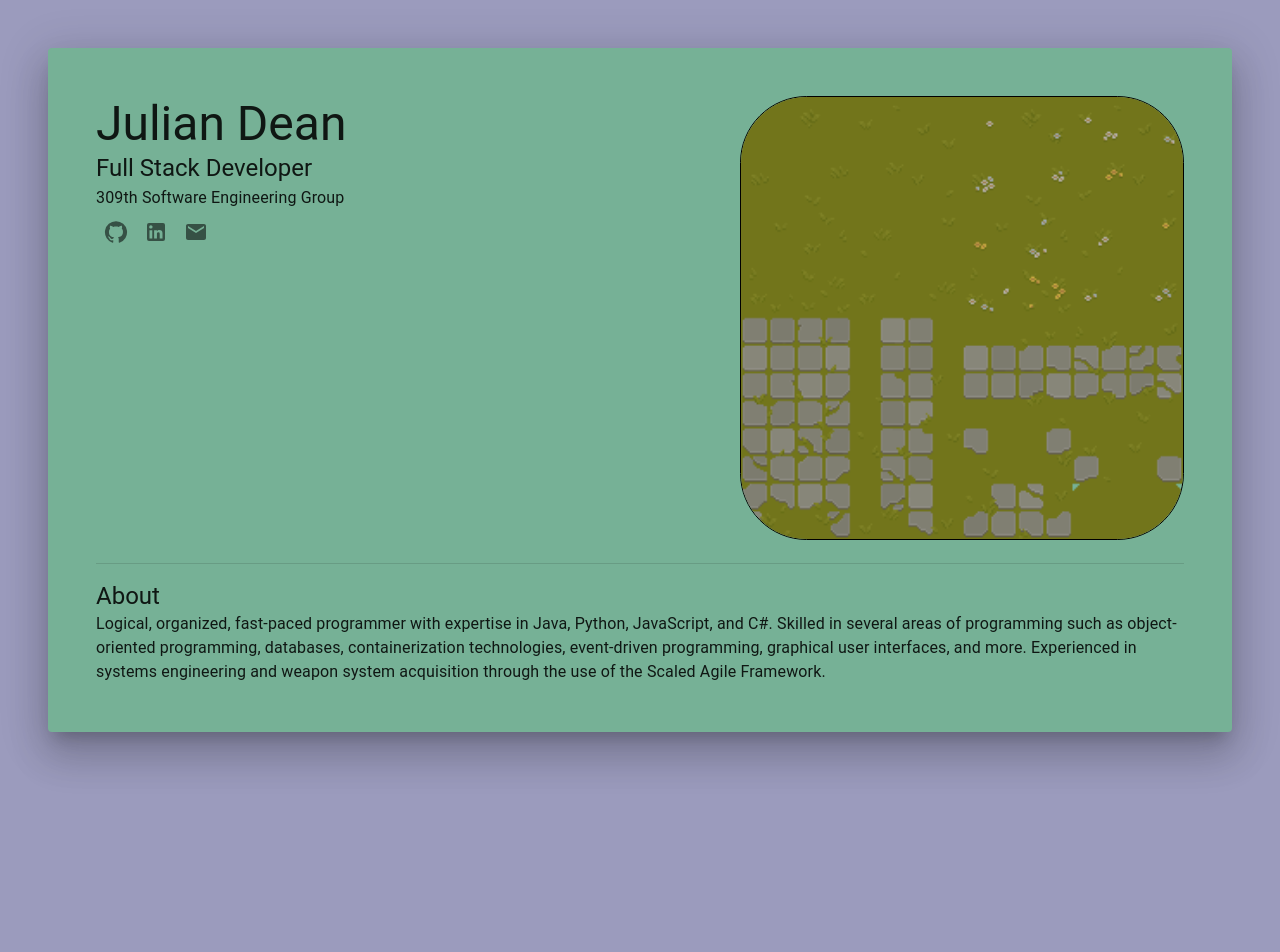
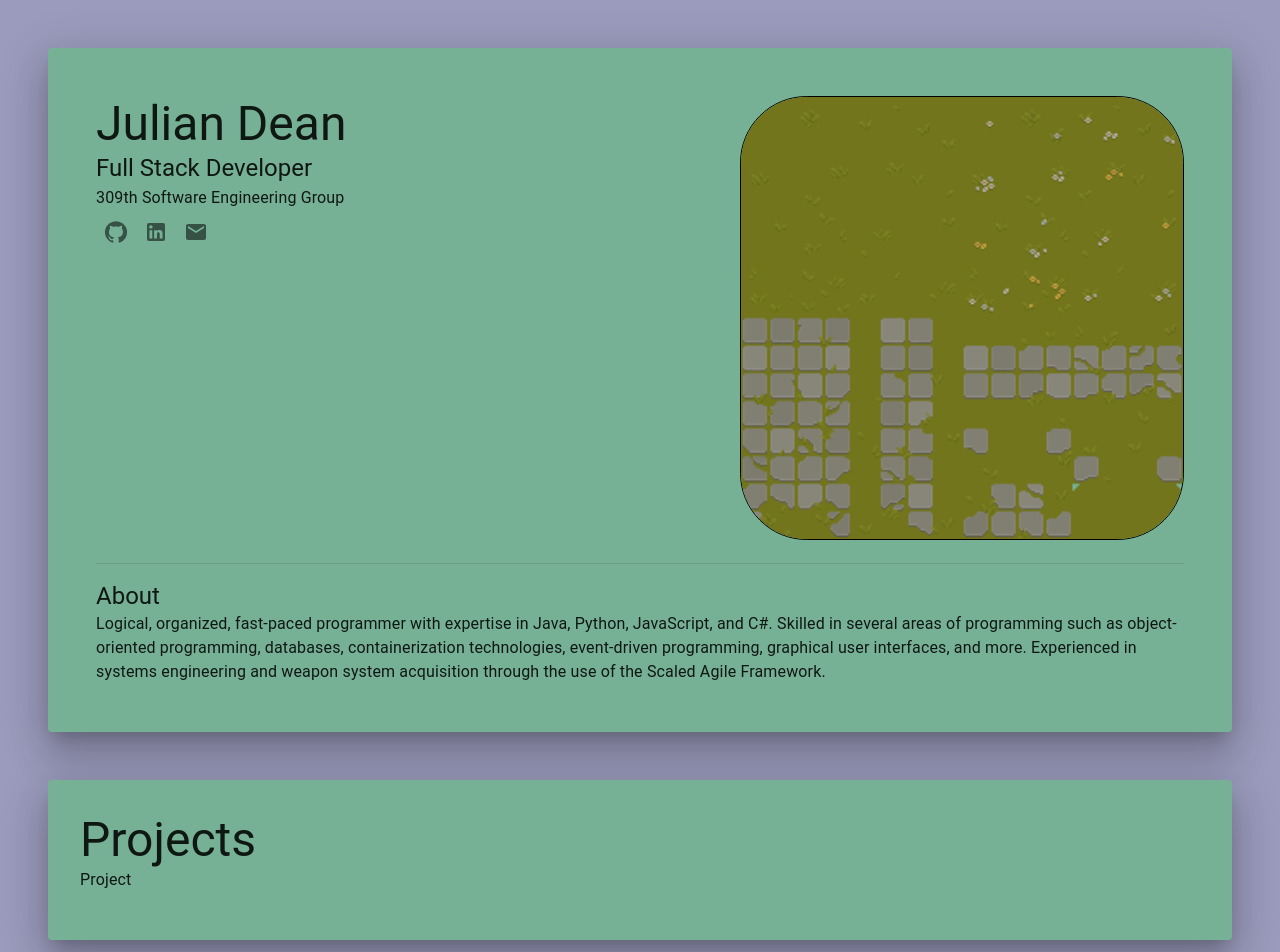
Before and after one commit to JFujitaD/Portfolio, a React (Create React App) app: page / in a window 1280 px wide. Shown: the top 952 px of the page. Before the commit the page ends 800 px from the top, so only its background shows below. Built offline with nearby package versions, Linux system fonts and the light colour scheme.

Commit message:
Added projects section

```diff
--- a/src/App.js
+++ b/src/App.js
@@ -1,6 +1,7 @@
 import { createTheme, CssBaseline, ThemeProvider } from '@mui/material';
 import './App.css';
 import Header from './components/header/Header';
+import Body from './components/projects/Projects';
 
 const theme = createTheme({
   palette: {
@@ -17,6 +18,7 @@ function App() {
       <ThemeProvider theme={theme}>
         <CssBaseline />
         <Header />
+        <Body />
       </ThemeProvider>
     </div>
   );
--- a/src/components/header/Header.css
+++ b/src/components/header/Header.css
@@ -1,7 +1,3 @@
-.Header {
-    margin: 3em;
-}
-
 img {
     border: 0.1em solid black;
     border-radius: 15%;
--- a/src/components/header/Header.jsx
+++ b/src/components/header/Header.jsx
@@ -16,6 +16,7 @@ const Header = () => {
                 sx={{
                     backgroundColor: 'primary',
                     padding: '3em',
+                    margin: '3em',
                 }}
             >
                 <Grid container spacing={2}>
--- /dev/null
+++ b/src/components/projects/Projects.jsx
@@ -0,0 +1,28 @@
+import { Grid, Paper, Typography } from "@mui/material";
+import Project from "./project/Project";
+
+const Body = () => {
+    return (
+        <div className='Body'>
+            <Paper
+                elevation={24}
+                sx={{
+                    backgroundColor: 'primary',
+                    padding: '3em',
+                    margin: '3em',
+                }}
+            >
+                <Grid container spacing={2}>
+                    <Grid xs={12}>
+                        <Typography variant="h3">Projects</Typography>
+                    </Grid>
+                    <Grid xs={4}>
+                        <Project />
+                    </Grid>
+                </Grid>
+            </Paper>
+        </div>
+    );
+};
+
+export default Body;
--- /dev/null
+++ b/src/components/projects/project/Project.jsx
@@ -0,0 +1,9 @@
+const Project = () => {
+    return (
+        <div className='Project'>
+            Project
+        </div>
+    );
+};
+
+export default Project
```
Also changed, not shown: src/components/projects/projects.json (added, +7 -0 lines).
